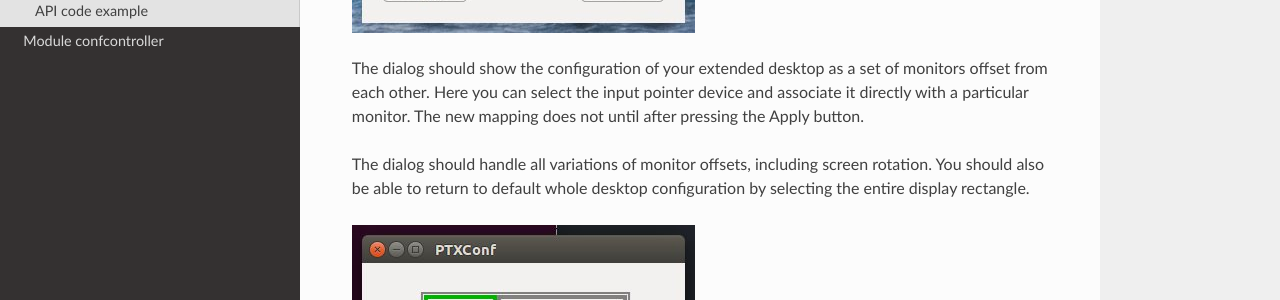
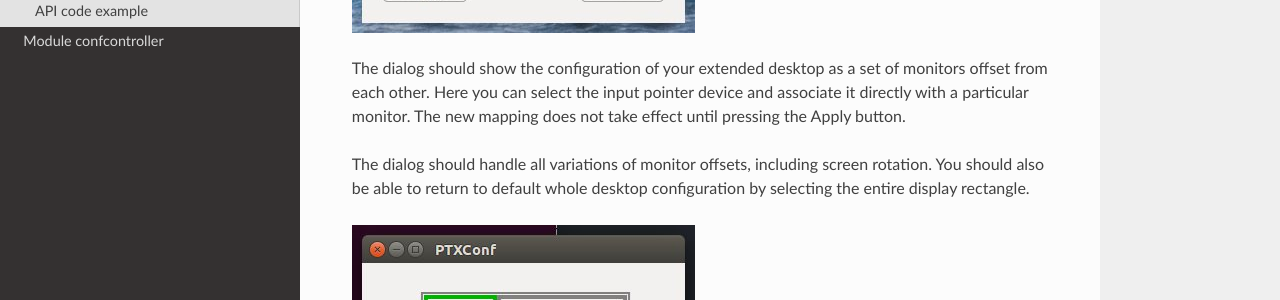
Before and after one commit to wenhsinjen/ptxconf, an MkDocs documentation site: the page built from documentation/docs/index.md, in a window 1280 px wide and 900 px high, scrolled down 956 px. Shown: the part 199-499 px from the top of the window. Built offline with MkDocs 1.6.1, drawn with Linux system fonts in a browser that asks for light colours; nearby versions of some CDN libraries.

Commit message:
Small doc fix see diff
Small doc fix see diff

```diff
--- a/documentation/docs/index.md
+++ b/documentation/docs/index.md
@@ -26,7 +26,7 @@ From the system tray you can then access the configuration dialog:
 
 ![ptxconf config dialog](config_menu.jpg)
 
-The dialog should show the configuration of your extended desktop as a set of monitors offset from each other. Here you can select the input pointer device and associate it directly with a particular monitor. The new mapping does not until after pressing the Apply button.
+The dialog should show the configuration of your extended desktop as a set of monitors offset from each other. Here you can select the input pointer device and associate it directly with a particular monitor. The new mapping does not take effect until pressing the Apply button.
 
 The dialog should handle all variations of monitor offsets, including
 screen rotation. You should also be able to return to default whole desktop configuration by selecting the entire display rectangle.
```
